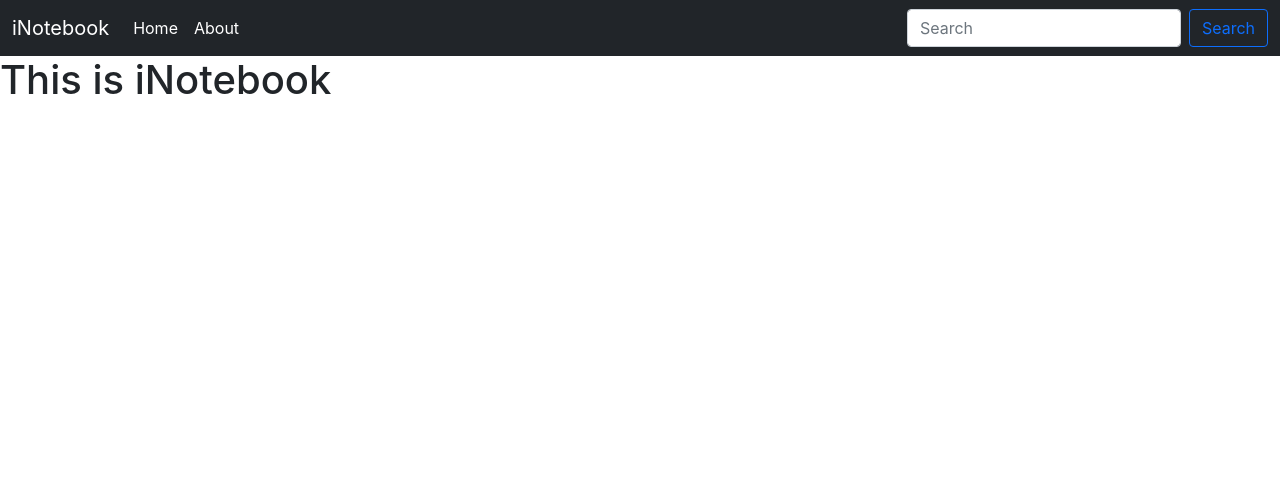
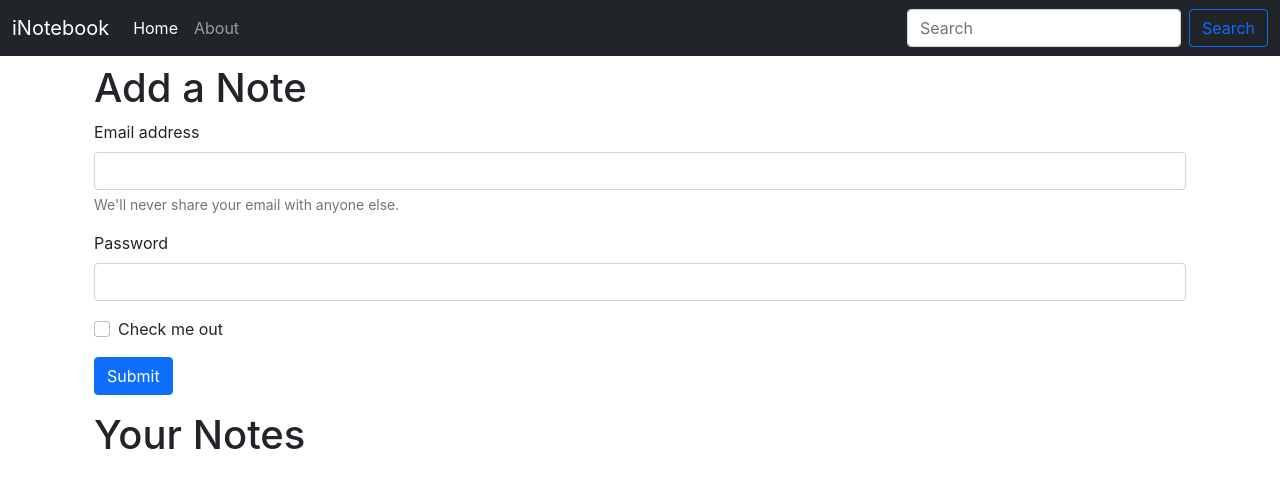
Before and after one commit to mohit-kumar-singh55/inotebook, a React (Create React App) app: page / in a window 1280 px wide. Shown: the top 488 px of the page. Built offline with nearby package versions, Linux system fonts and the light colour scheme.

Commit message:
Learn About useLocation hook and use it in Links

```diff
--- a/src/App.js
+++ b/src/App.js
@@ -15,6 +15,7 @@
       <NoteState>
         <Router>
           <Navbar title="iNotebook" />
+          <div className="container">
             <Switch>
               <Route exact path="/">
                 <Home />
@@ -23,6 +24,7 @@
                 <About />
               </Route>
             </Switch>
+          </div>
         </Router>
       </NoteState>
     </>
--- a/src/components/About.js
+++ b/src/components/About.js
@@ -1,17 +1,12 @@
-import React, { useContext, useEffect } from 'react';
-import noteContext from '../context/notes/noteContext';
+// import React, { useContext } from 'react';
+// import noteContext from '../context/notes/noteContext';
 
 export const About = () => {
-    const a = useContext(noteContext);
 
-    useEffect(() => {                                           // right now it is working as "componentDidMount()"
-        a.update();
-        // eslint-disable-next-line
-    }, [])
 
     return (
         <div>
-            This is About {a.state.name} and he is {a.state.age} old
+            This is About
         </div>
     )
 }
--- a/src/components/Home.js
+++ b/src/components/Home.js
@@ -2,6 +2,30 @@
 
 export default function Home() {
     return (
-        <h1>This is iNotebook</h1>
+        <div>
+            <div className="container my-2">
+                <h1>Add a Note</h1>
+                <form>
+                    <div className="mb-3">
+                        <label htmlFor="exampleInputEmail1" className="form-label">Email address</label>
+                        <input type="email" className="form-control" id="exampleInputEmail1" aria-describedby="emailHelp" />
+                        <div id="emailHelp" className="form-text">We'll never share your email with anyone else.</div>
+                    </div>
+                    <div className="mb-3">
+                        <label htmlFor="exampleInputPassword1" className="form-label">Password</label>
+                        <input type="password" className="form-control" id="exampleInputPassword1" />
+                    </div>
+                    <div className="mb-3 form-check">
+                        <input type="checkbox" className="form-check-input" id="exampleCheck1" />
+                        <label className="form-check-label" htmlFor="exampleCheck1">Check me out</label>
+                    </div>
+                    <button type="submit" className="btn btn-primary">Submit</button>
+                </form>
+            </div>
+
+            <div className="container my-3">
+                <h1>Your Notes</h1>
+            </div>
+        </div>
     )
 }
--- a/src/components/Navbar.js
+++ b/src/components/Navbar.js
@@ -1,7 +1,13 @@
-import React from 'react'
-import { Link } from "react-router-dom";
+import React, { useEffect } from 'react'
+import { Link,useLocation } from "react-router-dom";
 
 export const Navbar = (props) => {
+    let location = useLocation();
+
+    useEffect(() => {
+        console.log(location.pathname);
+    }, [location])
+
     return (
         <nav className={"navbar navbar-expand-lg navbar-dark bg-dark"}>
             <div className="container-fluid">
@@ -12,10 +18,10 @@
                 <div className="collapse navbar-collapse" id="navbarSupportedContent">
                     <ul className="navbar-nav me-auto mb-2 mb-lg-0">
                         <li className="nav-item">
-                            <Link className="nav-link active" aria-current="page" to="/">Home</Link>
+                            <Link className={`nav-link ${location.pathname==='/'? "active":""}`} aria-current="page" to="/">Home</Link>
                         </li>
                         <li className="nav-item">
-                            <Link className="nav-link active" aria-current="page" to="/about">About</Link>
+                            <Link className={`nav-link ${location.pathname==='/about'? "active":""}`} aria-current="page" to="/about">About</Link>
                         </li>
                     </ul>
                     <form className="d-flex">
--- a/src/context/notes/NoteState.js
+++ b/src/context/notes/NoteState.js
@@ -1,22 +1,11 @@
-import React, { useState } from 'react';
+// import React, { useState } from 'react';
 import NoteContext from "./noteContext";
 
 const NoteState = (props) => {
-    const s1 = {
-        "name": "MKS",
-        "age": "18"
-    }
 
-    const [state, setstate] = useState(s1)
-
-    const update = () => {
-        setTimeout(() => {
-            setstate({ "name": "Sniper", "age": "15" })
-        }, 1000);
-    }
 
     return (
-        <NoteContext.Provider value={{state,update}}>
+        <NoteContext.Provider>
             {props.children}
         </NoteContext.Provider>
     )
```
Lines whose indentation alone changed are shown as unchanged.
